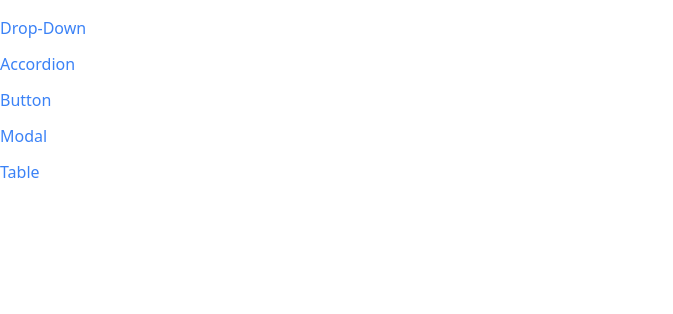
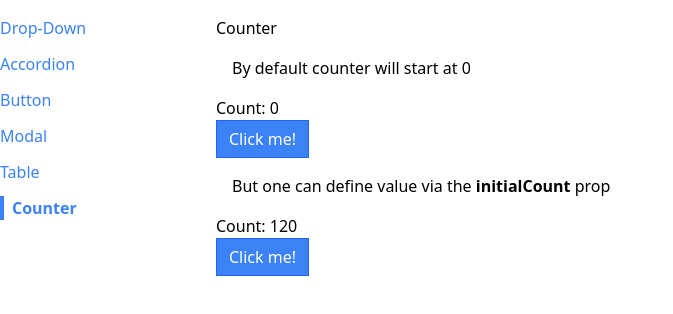
Before and after one commit to lxkrmr/react-comps-2023, a React (Create React App) app: page /counter in a window 1280 px wide. Shown: the top 314 px of the page, without its empty margins (0-673 px from the left). Built offline with nearby package versions, Linux system fonts and the light colour scheme.

Commit message:
✨ introduce Counter component

```diff
--- a/src/App.js
+++ b/src/App.js
@@ -5,6 +5,7 @@ import DropDownPage from './pages/DropDownPage';
 import ButtonPage from './pages/ButtonPage';
 import ModalPage from './pages/ModalPage';
 import TablePage from './pages/TablePage';
+import CounterPage from './pages/CounterPage';
 
 function App() {
   return (
@@ -26,6 +27,9 @@ function App() {
         <Route path="/table">
           <TablePage />
         </Route>
+        <Route path="/counter">
+          <CounterPage />
+        </Route>
       </div>
     </div>
   );
--- /dev/null
+++ b/src/components/Counter.js
@@ -0,0 +1,21 @@
+import { useState, useEffect } from 'react';
+import Button from './Button';
+
+function Counter({ initialCount }) {
+  const [counter, setCounter] = useState(initialCount ?? 0);
+
+  useEffect(() => console.log(counter), [counter]);
+
+  const handleClick = () => setCounter((current) => current + 1);
+
+  return (
+    <div>
+      <div>Count: {counter}</div>
+      <Button onClick={handleClick} primary>
+        Click me!
+      </Button>
+    </div>
+  );
+}
+
+export default Counter;
--- a/src/components/Sidebar.js
+++ b/src/components/Sidebar.js
@@ -7,6 +7,7 @@ function Sidebar() {
     { label: 'Button', path: '/button' },
     { label: 'Modal', path: '/modal' },
     { label: 'Table', path: '/table' },
+    { label: 'Counter', path: '/counter' },
   ];
 
   const renderedLinks = links.map((link) => (
--- /dev/null
+++ b/src/pages/CounterPage.js
@@ -0,0 +1,17 @@
+import Counter from '../components/Counter';
+
+function CounterPage() {
+  return (
+    <div>
+      <h1>Counter</h1>
+      <p className="m-4">By default counter will start at 0</p>
+      <Counter />
+      <p className="m-4">
+        But one can define value via the <strong>initialCount</strong> prop
+      </p>
+      <Counter initialCount={120} />
+    </div>
+  );
+}
+
+export default CounterPage;
```
